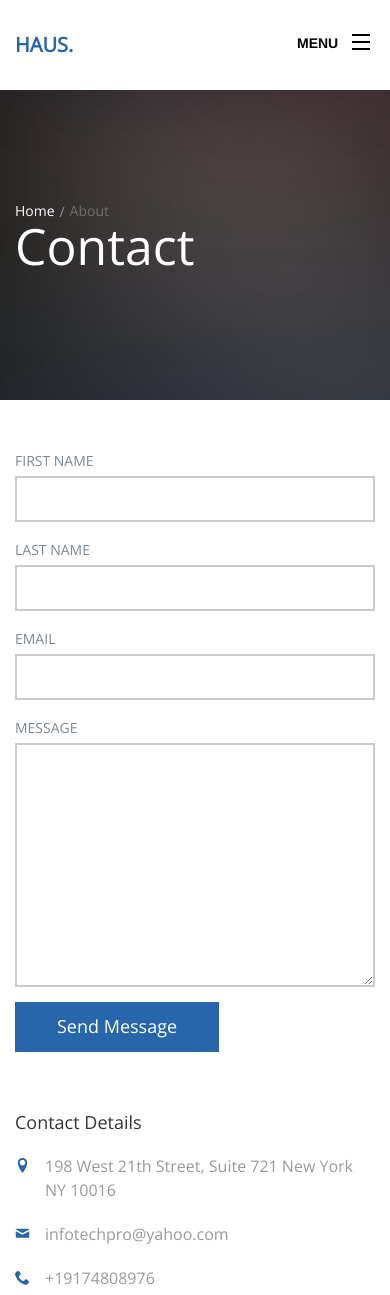
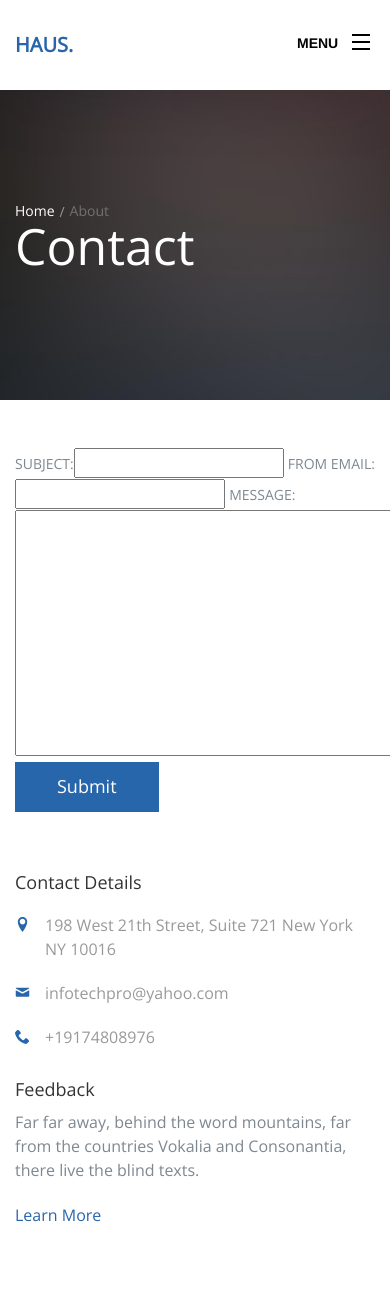
Before and after one commit to Akataya/django-realestate, a Django app: page /contact/ in a window 390 px wide; the page is wider, and only the part inside the window is pictured. Shown: the top 1295 px of that part. Run offline with Django 3.2, Linux system fonts and the light colour scheme; data comes from the database, SQL or seed files in the repository; some libraries are stand-ins or nearby versions; some web fonts are replaced.

Commit message:
Added contact details and form

```diff
--- a/contact/forms.py
+++ b/contact/forms.py
@@ -4,4 +4,4 @@ from django import forms
 class ContactForm(forms.Form):
     subject = forms.CharField()
     from_email = forms.EmailField(required=True)
-    message = forms.CharField(widget=forms.TextField)
+    message = forms.CharField(widget=forms.Textarea, required=True)
--- a/contact/templates/contact/contact.html
+++ b/contact/templates/contact/contact.html
@@ -31,33 +31,13 @@
     <div class="container">
       <div class="row">
         <div class="col-md-8">
+
           <form action="#" method="post" class="probootstrap-form mb60">
-            <div class="row">
-              <div class="col-md-6">
-                <div class="form-group">
-                  <label for="fname">First Name</label>
-                  <input type="text" class="form-control" id="fname" name="fname">
-                </div>
-              </div>
-              <div class="col-md-6">
-                <div class="form-group">
-                  <label for="lname">Last Name</label>
-                  <input type="text" class="form-control" id="lname" name="lname">
-                </div>
-              </div>
-            </div>
-            <div class="form-group">
-              <label for="email">Email</label>
-              <input type="email" class="form-control" id="email" name="email">
-            </div>
-            <div class="form-group">
-              <label for="message">Message</label>
-              <textarea cols="30" rows="10" class="form-control" id="message" name="message"></textarea>
-            </div>
-            <div class="form-group">
-              <input type="submit" class="btn btn-primary" id="submit" name="submit" value="Send Message">
-            </div>
+            {% csrf_token %}
+              {{contact_form}}
+              <button type="submit" class="btn btn-primary">Submit</button>
           </form>
+
         </div>
         <div class="col-md-3 col-md-push-1">
           <h4>Contact Details</h4>
--- a/contact/urls.py
+++ b/contact/urls.py
@@ -4,6 +4,6 @@ from . import views
 app_name = 'contact'
 
 urlpatterns = [
-    path('', views.send_mail, name='send_mail'),
+    path('', views.send_email, name='send_email'),
     path('success/', views.success, name='success')
 ]
--- a/contact/views.py
+++ b/contact/views.py
@@ -1,15 +1,34 @@
-from django.shortcuts import render
+from django.shortcuts import render, redirect
 from .models import ContactDetails
+from .forms import ContactForm
+from django.core.mail import send_mail, BadHeaderError
+from django.http import HttpResponse, HttpResponseRedirect
 
 
-def send_mail(request):
+def send_email(request):
     contact_details = ContactDetails.objects.last()
     template = 'contact/contact.html'
+
+    if request.method == 'POST':
+        contact_form = ContactForm(request.POST)
+        if contact_form.is_valid():
+            subject = contact_form.cleaned_data['subject']
+            from_email = contact_form.cleaned_data['from_email']
+            message = contact_form.cleaned_data['message']
+            try:
+                send_mail(subject, message, from_email, ['test@gmail.com',])
+            except BadHeaderError:
+                return HttpResponse('invalid header')
+            return redirect('contact:success')
+    else:
+        contact_form = ContactForm()
+
     context = {
-        'contact_details': contact_details
+        'contact_details': contact_details,
+        'contact_form': contact_form
     }
     return render(request, template, context)
 
 
 def success(request):
-    pass
+    return HttpResponse('Message sent successfully!')
```
